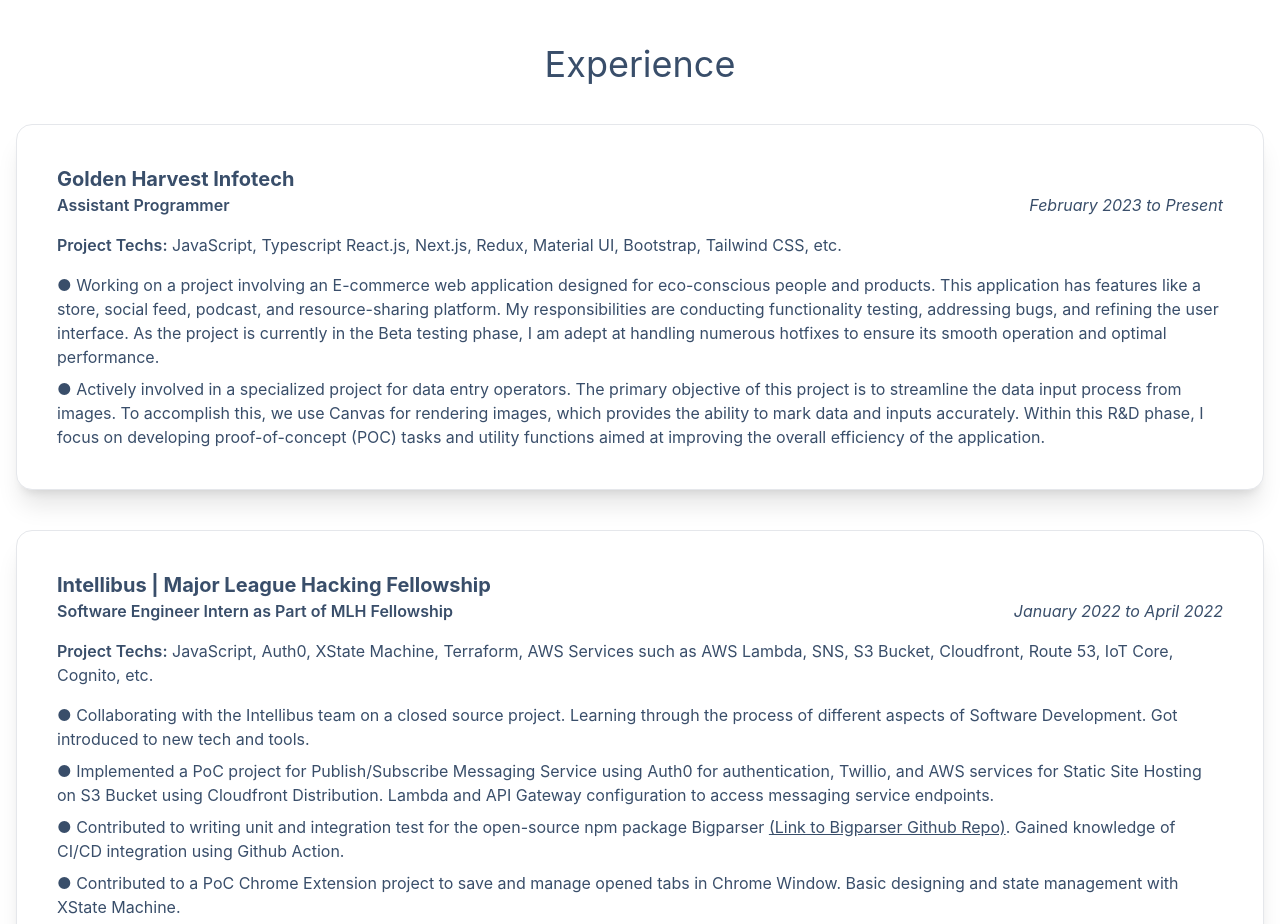
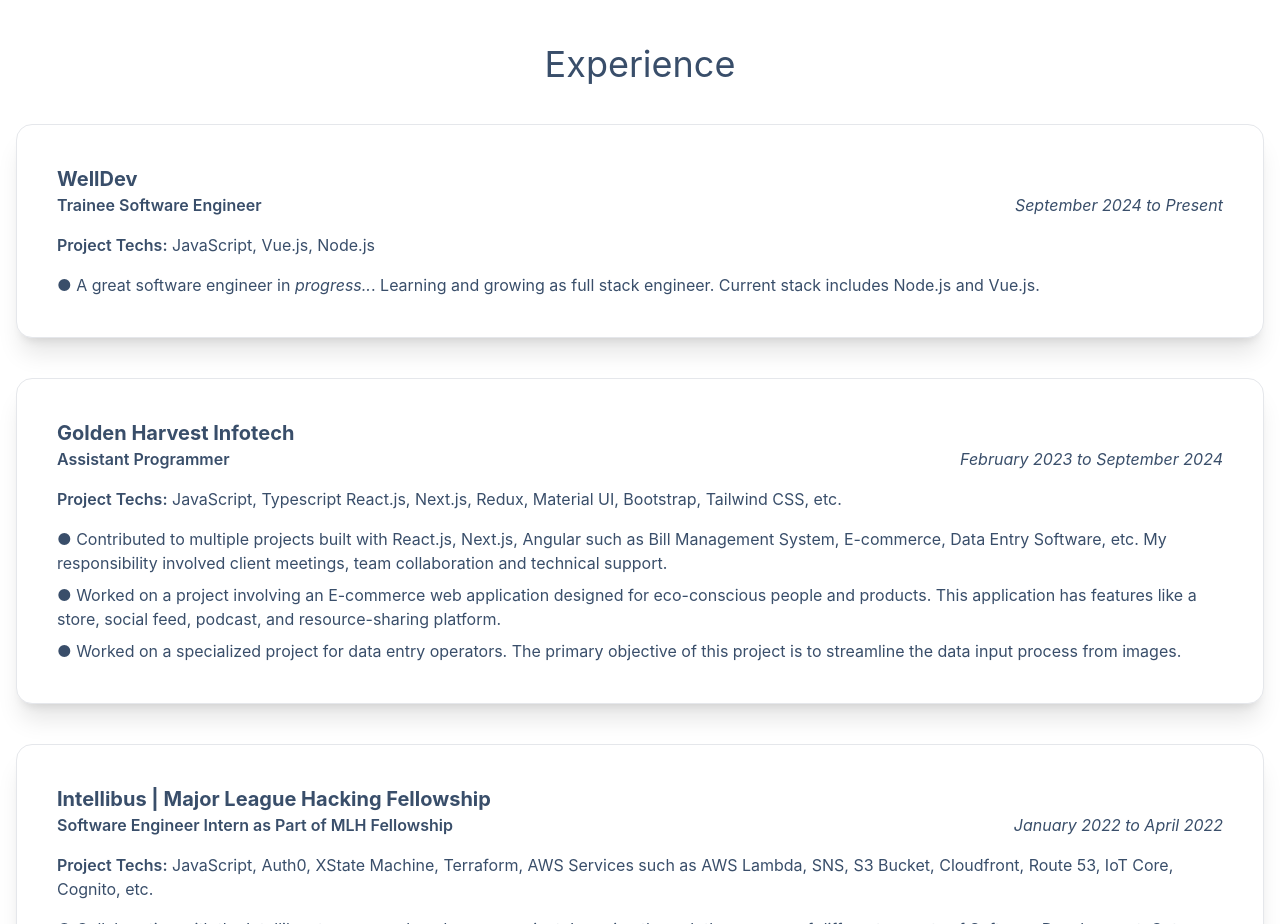
Before and after one commit to CipherGirl/CipherGirl.github.io, a React (Create React App) app: page / in a window 1280 px wide. Shown: the part 820-1744 px from the top of the page. Built offline with nearby package versions, Linux system fonts and the light colour scheme.

Commit message:
Update experience as of November 2024

```diff
--- a/src/Pages/Home/Experience.js
+++ b/src/Pages/Home/Experience.js
@@ -26,6 +26,37 @@ const Experience = () => {
     >
       <h1 className="text-4xl">Experience</h1>
       <div className="max-w-7xl flex flex-col gap-10">
+      <motion.div
+          initial="hidden"
+          whileInView="visible"
+          variants={variants}
+          transition={{
+            duration: 0.5,
+            ease: easing,
+            delay: 0.1,
+          }}
+          className="card bg-base-100 shadow-xl border p-10"
+        >
+          <div className="mb-4">
+            <h1 className="text-xl font-bold">WellDev</h1>
+            <h2 className="font-semibold">
+              Trainee Software Engineer
+              <em className="float-right font-normal">
+                September 2024 to Present
+              </em>
+            </h2>
+          </div>
+          <h3>
+            <span className="font-semibold"> Project Techs:</span> JavaScript,
+            Vue.js, Node.js
+          </h3>
+          <div className="mt-4 flex flex-col gap-2">
+            <p>
+              ● A great software engineer in <em>progress..</em>. Learning and growing
+              as full stack engineer. Current stack includes Node.js and Vue.js.
+            </p>
+          </div>
+        </motion.div>
         <motion.div
           initial="hidden"
           whileInView="visible"
@@ -42,7 +73,7 @@ const Experience = () => {
             <h2 className="font-semibold">
               Assistant Programmer
               <em className="float-right font-normal">
-                February 2023 to Present
+                February 2023 to September 2024
               </em>
             </h2>
           </div>
@@ -53,23 +84,21 @@ const Experience = () => {
           </h3>
           <div className="mt-4 flex flex-col gap-2">
             <p>
-              ● Working on a project involving an E-commerce web application
+              ● Contributed to multiple projects built with React.js, Next.js,
+              Angular such as Bill Management System, E-commerce, Data Entry
+              Software, etc. My responsibility involved client meetings, team
+              collaboration and technical support.
+            </p>
+            <p>
+              ● Worked on a project involving an E-commerce web application
               designed for eco-conscious people and products. This application
               has features like a store, social feed, podcast, and
-              resource-sharing platform. My responsibilities are conducting
-              functionality testing, addressing bugs, and refining the user
-              interface. As the project is currently in the Beta testing phase,
-              I am adept at handling numerous hotfixes to ensure its smooth
-              operation and optimal performance.
+              resource-sharing platform.
             </p>
             <p>
-              ● Actively involved in a specialized project for data entry
+              ● Worked on a specialized project for data entry
               operators. The primary objective of this project is to streamline
-              the data input process from images. To accomplish this, we use
-              Canvas for rendering images, which provides the ability to mark
-              data and inputs accurately. Within this R&D phase, I focus on
-              developing proof-of-concept (POC) tasks and utility functions
-              aimed at improving the overall efficiency of the application.
+              the data input process from images.
             </p>
           </div>
         </motion.div>
```
